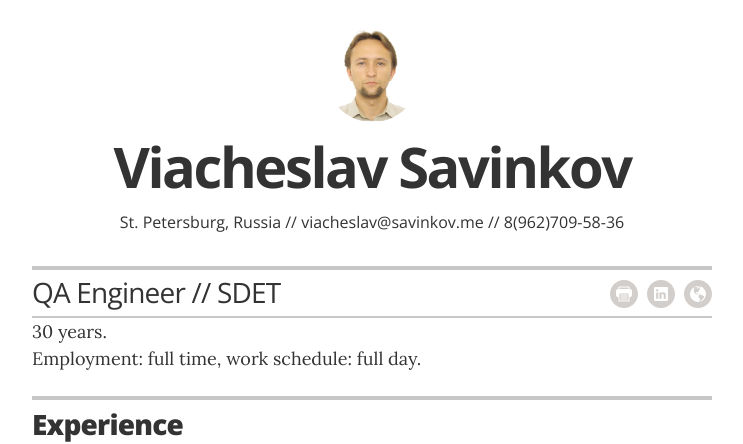
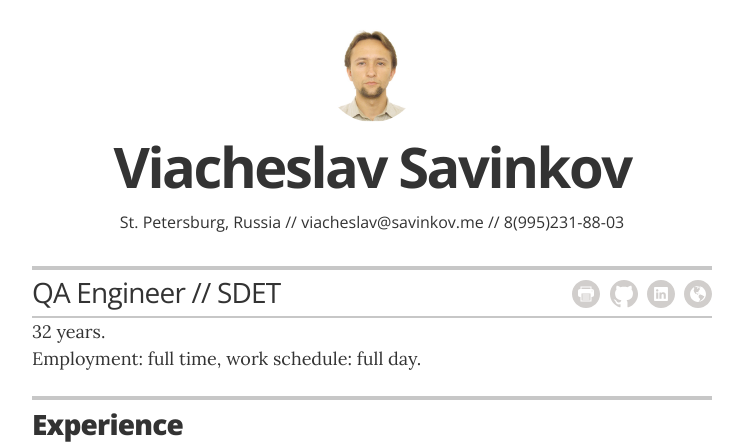
Before and after one commit to vsavinkov/vsavinkov-cv.github.io, a Jekyll site: the page built from index.html, in a window 1280 px wide and 900 px high. Shown: the top 444 px of the window, without its empty margins (268-1011 px from the left). Built offline with Jekyll 4.4.1, drawn with Linux system fonts in a browser that asks for light colours.

Commit message:
Update _config.yml

```diff
--- a/_config.yml
+++ b/_config.yml
@@ -8,9 +8,9 @@ resume_avatar:                  "true"
 resume_avatar_path:             "images/avatar.jpg"
 resume_name:                    "Viacheslav Savinkov"
 resume_title:                   "QA Engineer // SDET"
-resume_header_contact_info:     "St. Petersburg, Russia // viacheslav@savinkov.me // 8(962)709-58-36"
+resume_header_contact_info:     "St. Petersburg, Russia // viacheslav@savinkov.me // 8(995)231-88-03"
 display_header_contact_info:    "true"
-resume_header_intro:            "30 years.<br/>Employment: full time, work schedule: full day."
+resume_header_intro:            "32 years.<br/>Employment: full time, work schedule: full day."
 resume_looking_for_work:        "yes"
 resume_section_experience:      true
 resume_section_education:       true
@@ -18,7 +18,7 @@ resume_section_skills:          true
 resume_section_interests:       true
 
 resume_social_links:
-  # resume_github_url:            "https://github.com/vsavinkov"
+  resume_github_url:            "https://github.com/ViacheslavSavinkov"
   resume_linkedin_url:          "https://www.linkedin.com/in/viacheslav-savinkov/"
   resume_website_url:           "https://savinkov.me"
 resume_print_social_links:      true
```
